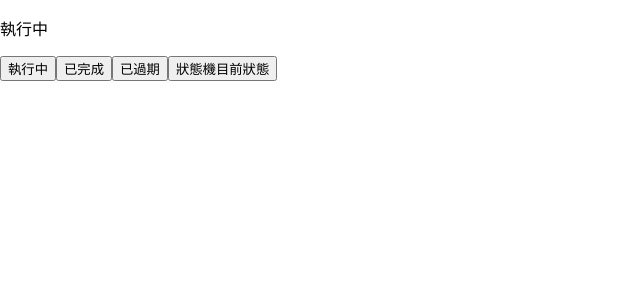
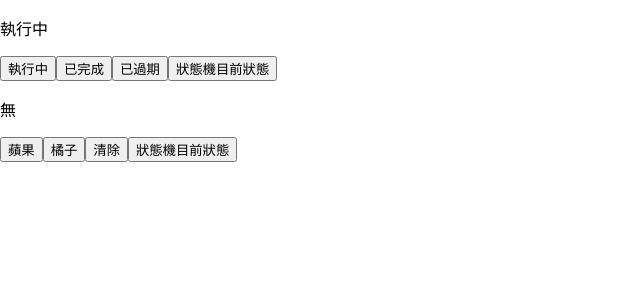
Before and after one commit to AbbyAbby33/react-with-xstate, a React (Create React App) app: page / in a window 1280 px wide. Shown: the top 300 px of the page, without its empty margins (0-640 px from the left). Built offline with nearby package versions, Linux system fonts and the light colour scheme.

Commit message:
feat: 新增context狀態擴展

```diff
--- a/src/App.js
+++ b/src/App.js
@@ -2,7 +2,7 @@ import logo from './logo.svg';
 import './App.css';
 
 import { useMachine } from '@xstate/react';
-import { createMachine } from 'xstate';
+import { createMachine, assign } from 'xstate';
 
 function App() {
 
@@ -31,11 +31,53 @@ function App() {
 		},
 	});
 
+	const operateItemMachine = createMachine({
+		id: 'operateItem',
+		initial: 'inactive',
+		// 擴展狀態
+		context: {
+			operateItem: null,
+		},
+		states: {
+			'inactive': {
+				on: {
+					SET: {
+						target: 'active',
+						actions: (context, event) => {
+							console.log('setItem...context', context, 'event', event);
+							assign({ operateItem: event.data });
+						},
+					}
+				}
+			},
+			'active': {
+				on: {
+					CLEAR: {
+						target: 'inactive',
+						actions: () => {
+							assign({ operateItem: null });
+						},
+					},
+					SET: {
+						target: 'active',
+						actions: (context, event) => {
+							console.log('setItem...context', context, 'event', event);
+							assign({ operateItem: event.data });
+						},
+					}
+				},
+			},
+		}
+	});
+
 	const [state, send] = useMachine(navFocusMachine);
+	const [operateItem, sendOperateItem] = useMachine(operateItemMachine);
 
-	console.log(state); // 'green'
+	// console.log(state);
+	// console.log(operateItem);
 
 	return (
+		<>
 			<div>
 				{/** 所處狀態 */}
 				{state.matches('0') && <p>執行中</p>}
@@ -46,9 +88,24 @@ function App() {
 					<button onClick={() => send('EXECUTION')}>執行中</button>
 					<button onClick={() => send('COMPLETED')}>已完成</button>
 					<button onClick={() => send('EXPIRED')}>已過期</button>
-				<button onClick={() => {console.log('狀態機目前狀態--state.value', state.value)}}>狀態機目前狀態</button>
+					<button onClick={() => { console.log('狀態機目前狀態--state.value', state.value) }}>狀態機目前狀態</button>
 				</div>
 			</div>
+			<div>
+				{/** 所處狀態 */}
+				{operateItem.matches('active') && <p>有</p>}
+				{operateItem.matches('inactive') && <p>無</p>}
+				{operateItem.context.operateItem ? operateItem.context.operateItem : ''}
+				<div>
+					{/** 更改狀態 */}
+					<button onClick={() => sendOperateItem('SET', { data: 'Apple' })}>蘋果</button>
+					<button onClick={() => sendOperateItem('SET', { data: 'Orange' })}>橘子</button>
+					<button onClick={() => sendOperateItem('CLEAR')}>清除</button>
+					<button onClick={() => { console.log('狀態機目前狀態--operateItem.value', operateItem.value, 'operateItem.context', operateItem.context) }}>狀態機目前狀態</button>
+				</div>
+			</div>
+		</>
+
 	);
 }
 
```
Lines whose indentation alone changed are shown as unchanged.
